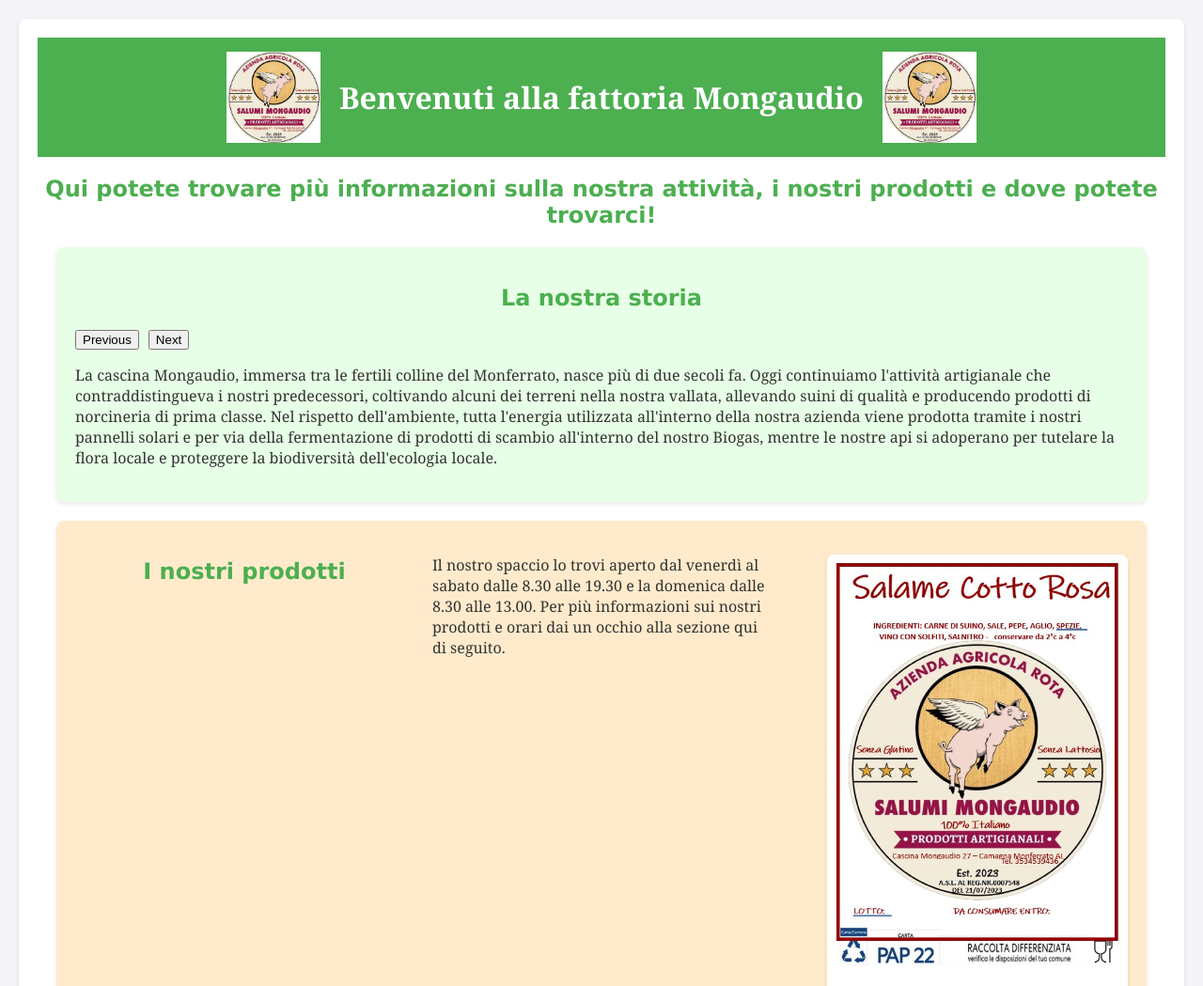
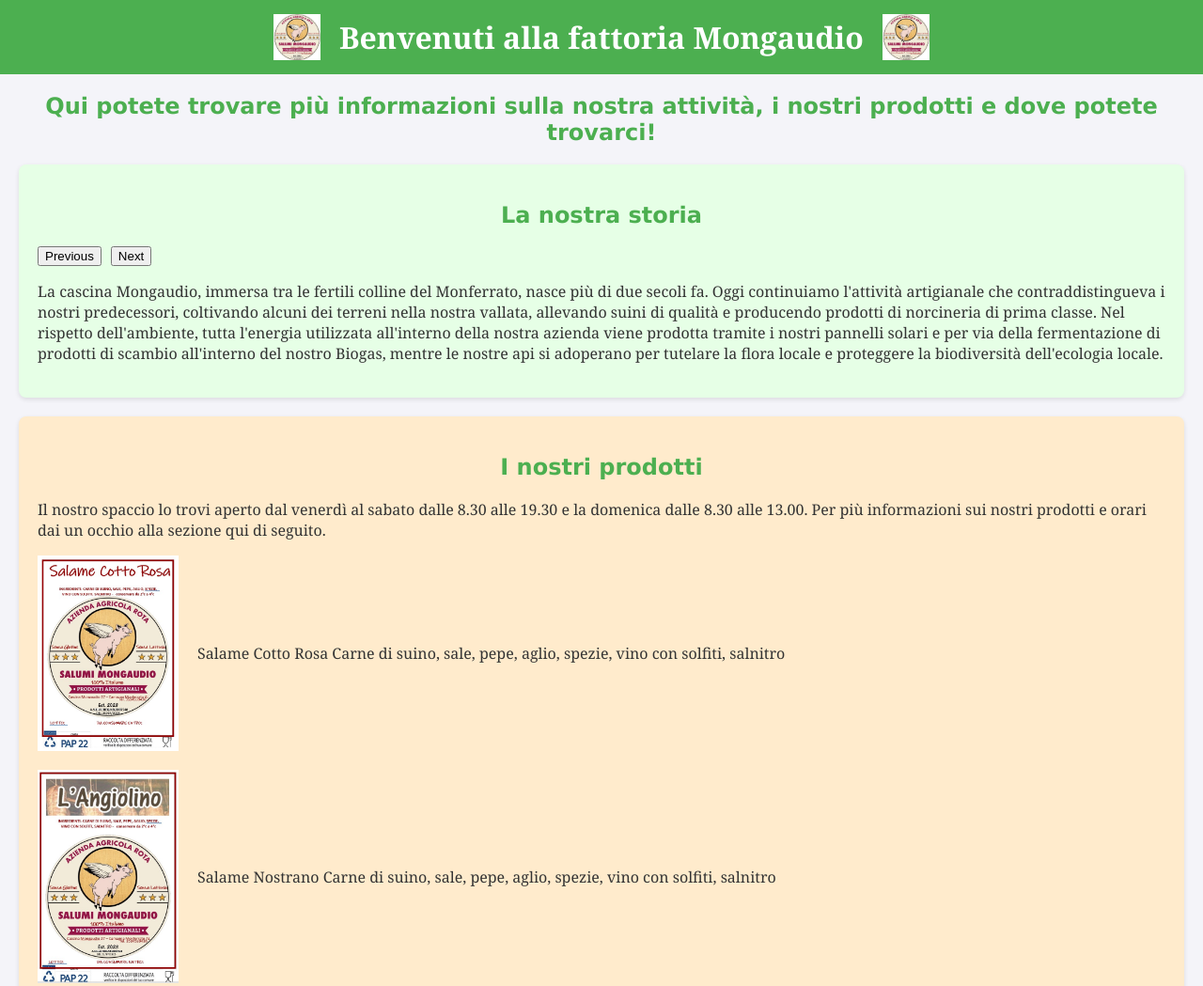
Before and after one commit to milenainbusiness/Mongaudioinweb, a plain HTML site: page index.html in a window 1280 px wide. Shown: the top 1049 px of the page at 94% size. Drawn offline with Linux system fonts and the light colour scheme.

Commit message:
fixslide index.html

```diff
--- a/index.html
+++ b/index.html
@@ -3,7 +3,7 @@
 <head>
     <meta charset="UTF-8">
     <meta name="viewport" content="width=device-width, initial-scale=1.0">
-    <title>Interactive Page with Animations</title>
+    <title>Mongaudio Farm</title>
     <style>
         body {
             font-family: 'Georgia', serif;
@@ -21,10 +21,9 @@
             align-items: center;
             justify-content: center;
             gap: 20px;
-            animation: fadeIn 2s ease-in-out;
         }
         header img {
-            width: 100px; /* Increased size */
+            width: 50px;
             height: auto;
         }
         h1 {
@@ -47,16 +46,8 @@
         .history {
             background-color: #e6ffe6;
         }
-        footer {
-            background-color: #f1f1f1;
-            padding: 10px;
-            text-align: center;
-        }
         .products {
             background-color: #ffebcc;
-            display: grid;
-            grid-template-columns: repeat(auto-fit, minmax(250px, 1fr));
-            gap: 20px;
         }
         .location {
             background-color: #e6f7ff;
@@ -68,84 +59,27 @@
         .products img,
         .location img,
         .contact img {
-            width: 100%;
+            width: 150px;
             height: auto;
+            margin-right: 20px;
+            float: left;
         }
         .details, .dettagli {
             display: flex;
             flex-direction: column;
         }
-        .product-card {
-            background: #fff;
-            border-radius: 8px;
-            box-shadow: 0 2px 5px rgba(0, 0, 0, 0.1);
-            overflow: hidden;
-            transition: transform 0.3s;
+        .products ul {
+            list-style-type: none;
+            padding: 0;
         }
-        .product-card:hover {
-            transform: scale(1.05);
-        }
-        .product-card img {
-            width: 100%;
-            height: auto;
-        }
-        .product-info {
-            padding: 15px;
-        }
-        .product-info span {
-            display: block;
+        .products li {
+            display: flex;
+            align-items: center;
+            margin-bottom: 20px;
         }
         .price, .prezzo {
             font-weight: bold;
             color: #4CAF50;
-            margin-top: 10px;
-        }
-        @keyframes fadeIn {
-            from {
-                opacity: 0;
-            }
-            to {
-                opacity: 1;
-            }
-        }
-        @keyframes slideIn {
-            from {
-                transform: translateX(-100%);
-            }
-            to {
-                transform: translateX(0);
-            }
-        }
-        @keyframes bounce {
-            0%, 20%, 50%, 80%, 100% {
-                transform: translateY(0);
-            }
-            40% {
-                transform: translateY(-30px);
-            }
-            60% {
-                transform: translateY(-15px);
-            }
-        }
-        @keyframes rotate {
-            from {
-                transform: rotate(0deg);
-            }
-            to {
-                transform: rotate(360deg);
-            }
-        }
-        .fade-in {
-            animation: fadeIn 2s ease-in-out;
-        }
-        .slide-in {
-            animation: slideIn 1s ease-in-out;
-        }
-        .bounce {
-            animation: bounce 2s infinite;
-        }
-        .rotate {
-            animation: rotate 3s linear infinite;
         }
         .slider {
             position: relative;
@@ -164,21 +98,25 @@
         .active-slide {
             display: block;
         }
+        footer {
+            background-color: #f1f1f1;
+            padding: 10px;
+            text-align: center;
+        }
     </style>
 </head>
 <body>
 
     <!-- Header -->
-<section class="header slide-in">
     <header>
-        <img src="https://raw.githubusercontent.com/milenainbusiness/Mongaudioinweb/main/MAIALINO MONGAUDIO.jpg" alt="Farm Logo">
-        <h1 class="bounce">Benvenuti alla fattoria Mongaudio</h1>
-        <img src="https://raw.githubusercontent.com/milenainbusiness/Mongaudioinweb/main/MAIALINO MONGAUDIO.jpg" alt="Farm Logo">
+        <img src="https://raw.githubusercontent.com/milenainbusiness/Mongaudioinweb/main/MAIALINO%20MONGAUDIO.jpg" alt="Farm Logo">
+        <h1>Benvenuti alla fattoria Mongaudio</h1>
+        <img src="https://raw.githubusercontent.com/milenainbusiness/Mongaudioinweb/main/MAIALINO%20MONGAUDIO.jpg" alt="Farm Logo">
     </header>
     <h2>Qui potete trovare più informazioni sulla nostra attività, i nostri prodotti e dove potete trovarci!</h2>
 
     <!-- La nostra storia -->
-<section class="history">
+    <section class="history slide-in">
         <h2>La nostra storia</h2>
         <div class="slider">
             <img class="slides active-slide" src="https://raw.githubusercontent.com/milenainbusiness/Mongaudioinweb/main/MAIALINO%20MONGAUDIO.jpg" alt="Logo">
```
Lines whose indentation alone changed are shown as unchanged.
